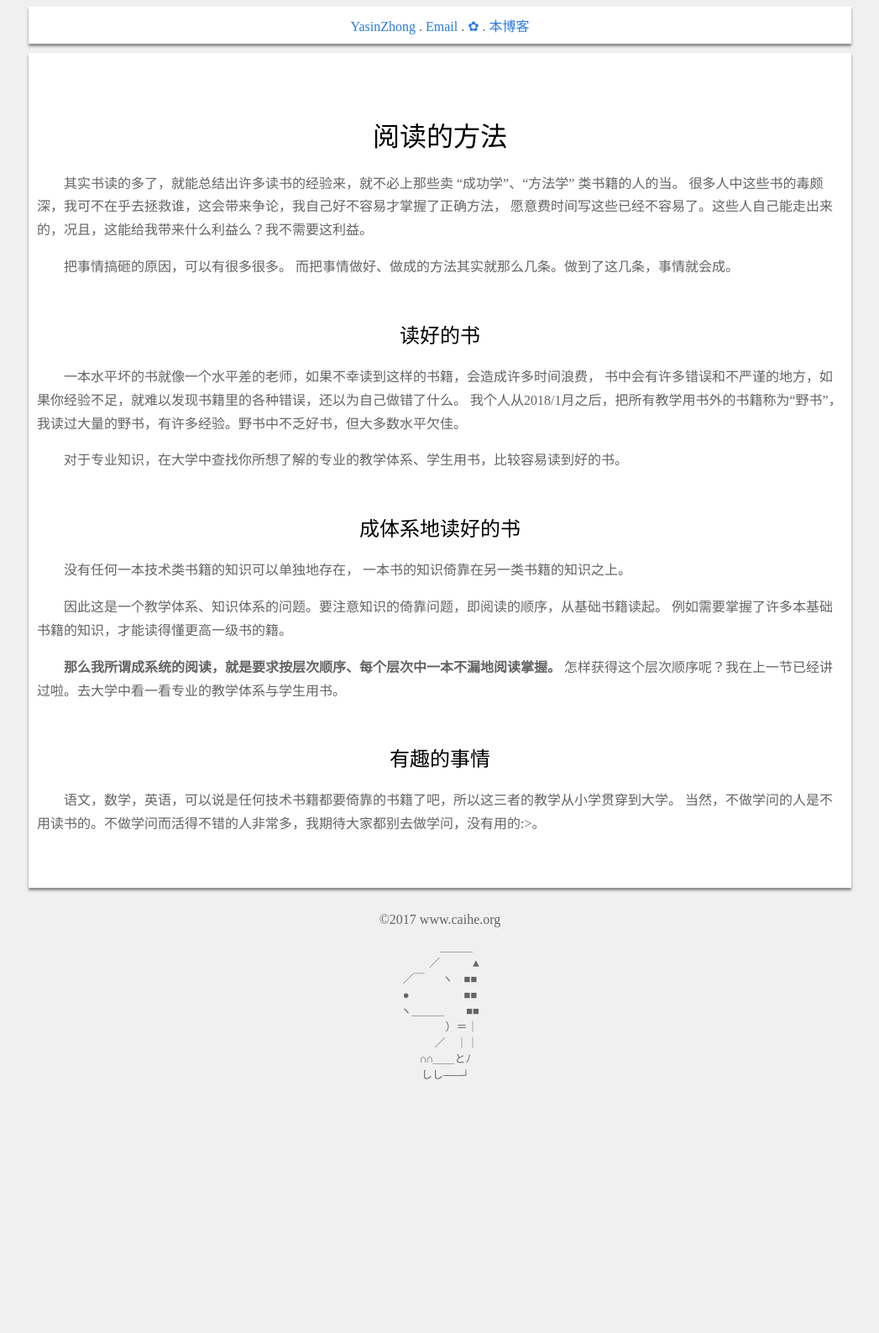
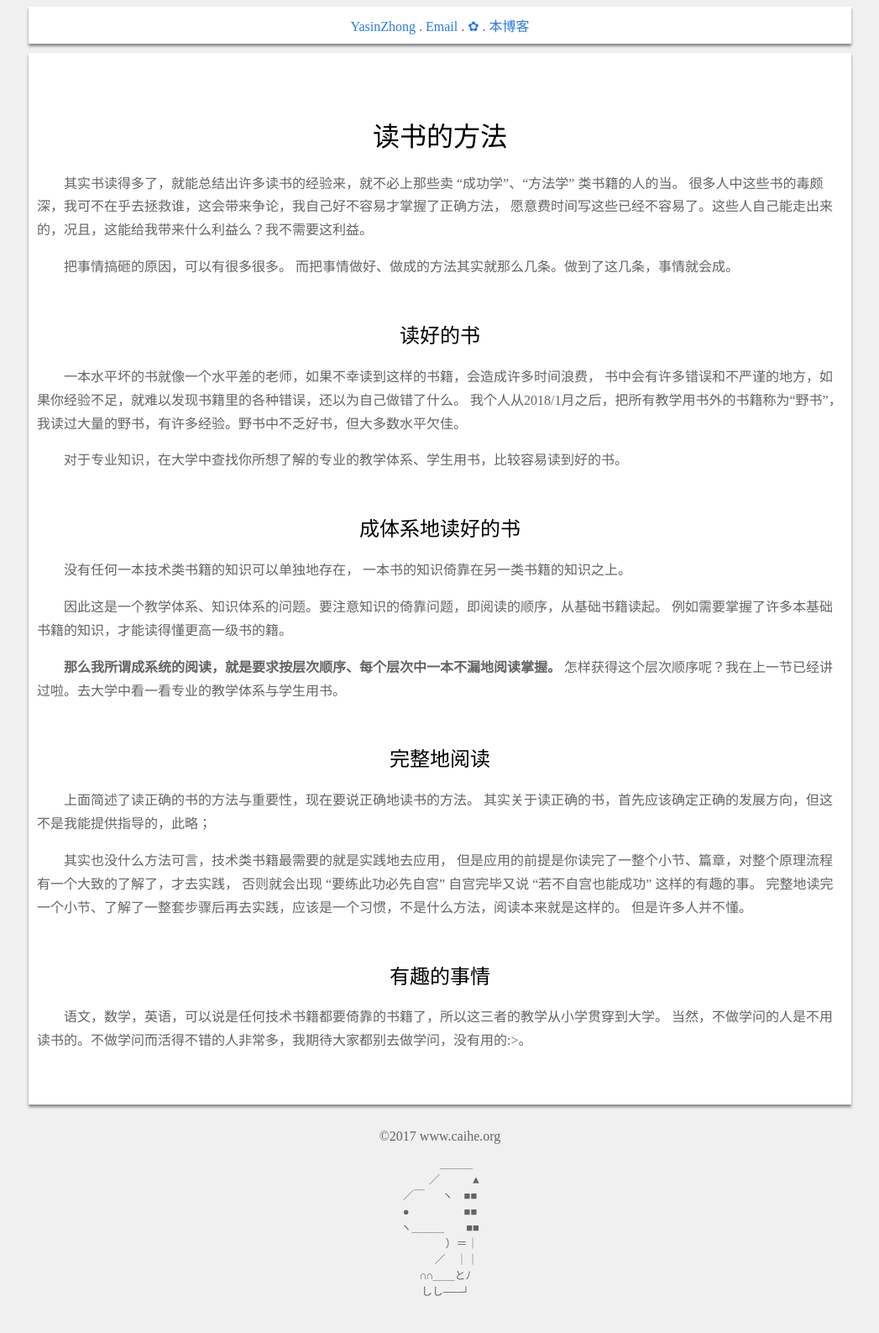
Before and after one commit to YasinZhong/yasinzhong.github.io, a Jekyll site: the page built from _posts/2018-4-20-Reading.html, in a window 1280 px wide. Shown: the whole page at 84% size, without its empty margins (116-1163 px from the left). Built offline with Jekyll 4.4.1, drawn with Linux system fonts in a browser that asks for light colours; comment, search, counter and statistics services are not loaded; before the commit the page ends 1329 px from its top, so only the background shows below that.

Commit message:
2018/05/01

```diff
--- a/_posts/2018-4-20-Reading.html
+++ b/_posts/2018-4-20-Reading.html
@@ -1,13 +1,13 @@
 ---
 layout: default
-title: 阅读的方法
+title: 读书的方法
 ---
 
 
 <h1>{{ page.title }}</h1>
 
 <p>
-	其实书读的多了，就能总结出许多读书的经验来，就不必上那些卖 “成功学”、“方法学” 类书籍的人的当。
+	其实书读得多了，就能总结出许多读书的经验来，就不必上那些卖 “成功学”、“方法学” 类书籍的人的当。
 	很多人中这些书的毒颇深，我可不在乎去拯救谁，这会带来争论，我自己好不容易才掌握了正确方法，
 	愿意费时间写这些已经不容易了。这些人自己能走出来的，况且，这能给我带来什么利益么？我不需要这利益。
 </p>
@@ -41,8 +41,22 @@ title: 阅读的方法
 	怎样获得这个层次顺序呢？我在上一节已经讲过啦。去大学中看一看专业的教学体系与学生用书。
 </p>
 
+
+<h2>完整地阅读</h2>
+<p>
+	上面简述了读正确的书的方法与重要性，现在要说正确地读书的方法。
+	其实关于读正确的书，首先应该确定正确的发展方向，但这不是我能提供指导的，此略；
+</p>
+<p>
+	其实也没什么方法可言，技术类书籍最需要的就是实践地去应用，
+	但是应用的前提是你读完了一整个小节、篇章，对整个原理流程有一个大致的了解了，才去实践，
+	否则就会出现 “要练此功必先自宫” 自宫完毕又说 “若不自宫也能成功” 这样的有趣的事。
+	完整地读完一个小节、了解了一整套步骤后再去实践，应该是一个习惯，不是什么方法，阅读本来就是这样的。
+	但是许多人并不懂。
+</p>
+
 <h2>有趣的事情</h2>
 <p>
-	语文，数学，英语，可以说是任何技术书籍都要倚靠的书籍了吧，所以这三者的教学从小学贯穿到大学。
+	语文，数学，英语，可以说是任何技术书籍都要倚靠的书籍了，所以这三者的教学从小学贯穿到大学。
 	当然，不做学问的人是不用读书的。不做学问而活得不错的人非常多，我期待大家都别去做学问，没有用的:>。
 </p>
```
Also changed, not shown: _posts/2018-4-14-Designing.html (+10 -1 lines).
